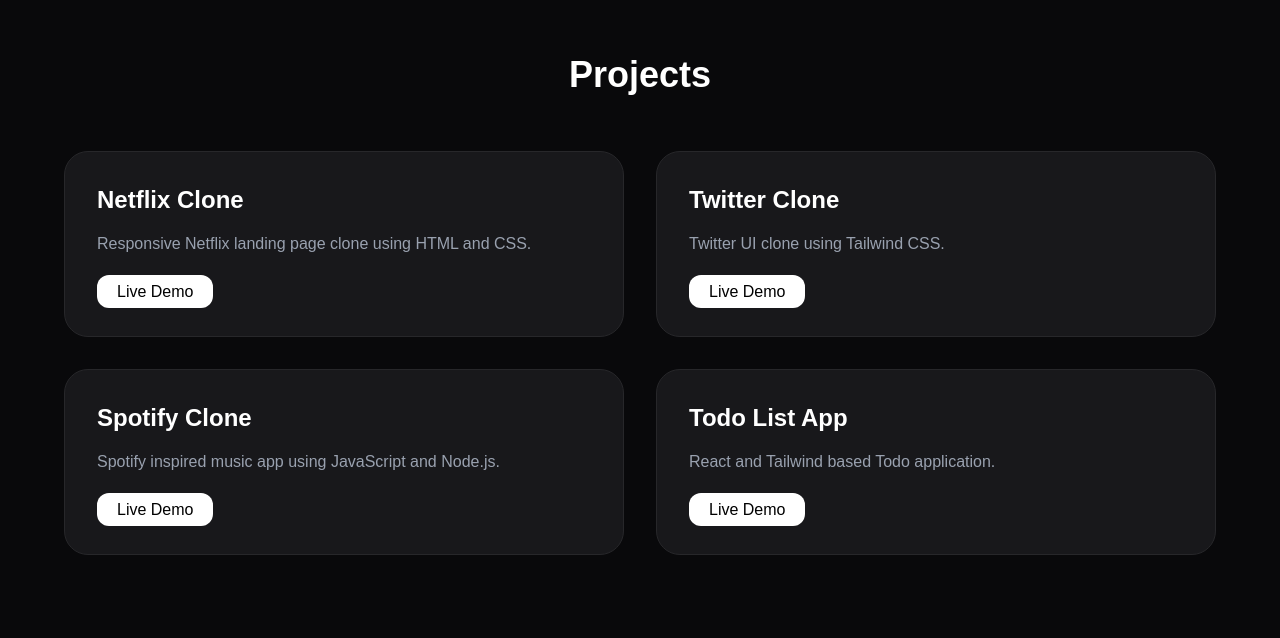
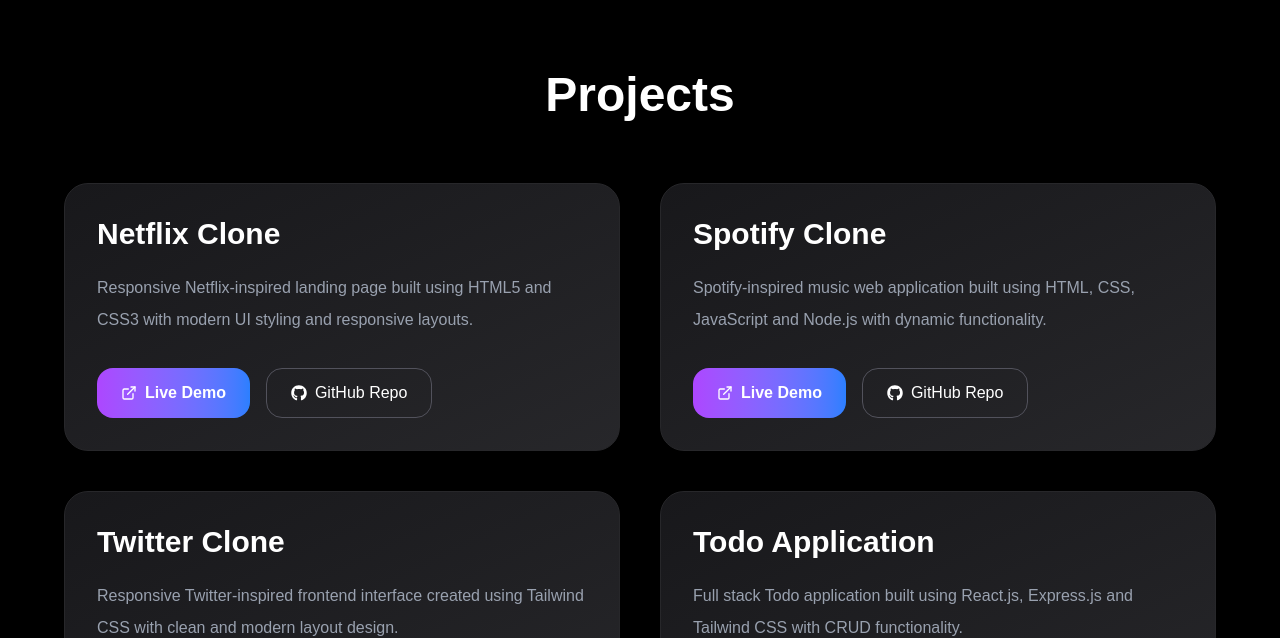
Before and after one commit to HafizAbdulMuizz/abdulmuizz-portfolio, a Next.js app: page / in a window 1280 px wide. Shown: the part 1830-2468 px from the top of the page. Built offline with nearby package versions, Linux system fonts and the light colour scheme.

Commit message:
Updated premium projects section

```diff
--- a/components/Projects.jsx
+++ b/components/Projects.jsx
@@ -1,70 +1,163 @@
-const Projects = () => {
+"use client"
+
+import { motion } from "framer-motion"
+
+import {
+  FaGithub
+} from "react-icons/fa"
+
+import {
+  FiExternalLink
+} from "react-icons/fi"
 
 const projects = [
 
   {
-      title:"Netflix Clone",
-      description:"Responsive Netflix landing page clone using HTML and CSS.",
-      live:"https://uniquenetfliqs.netlify.app/"
+    title: "Netflix Clone",
+
+    description:
+      "Responsive Netflix-inspired landing page built using HTML5 and CSS3 with modern UI styling and responsive layouts.",
+
+    live:
+      "https://uniquenetfliqs.netlify.app/",
+
+    github:
+      "https://github.com/HafizAbdulMuizz/project-1-netflix-colon-using-html-and-css",
   },
 
   {
-      title:"Twitter Clone",
-      description:"Twitter UI clone using Tailwind CSS.",
-      live:"https://uniquetwitter.netlify.app/"
+    title: "Spotify Clone",
+
+    description:
+      "Spotify-inspired music web application built using HTML, CSS, JavaScript and Node.js with dynamic functionality.",
+
+    live:
+      "https://uniquespotify.netlify.app/",
+
+    github:
+      "https://github.com/HafizAbdulMuizz/project-2-spotify-clone-using-html-css-js",
   },
 
   {
-      title:"Spotify Clone",
-      description:"Spotify inspired music app using JavaScript and Node.js.",
-      live:"https://uniquespotify.netlify.app/"
+    title: "Twitter Clone",
+
+    description:
+      "Responsive Twitter-inspired frontend interface created using Tailwind CSS with clean and modern layout design.",
+
+    live:
+      "https://uniquetwitter.netlify.app/",
+
+    github:
+      "https://github.com/HafizAbdulMuizz/project-3-twitter-clone-using-tailwindcss",
   },
 
   {
-      title:"Todo List App",
-      description:"React and Tailwind based Todo application.",
-      live:"https://uniquetoodolist.netlify.app/"
-    }
+    title: "Todo Application",
+
+    description:
+      "Full stack Todo application built using React.js, Express.js and Tailwind CSS with CRUD functionality.",
+
+    live:
+      "https://uniquetoodolist.netlify.app/",
+
+    github:
+      "https://github.com/HafizAbdulMuizz/react-todo-list",
+  },
 
 ]
 
+const Projects = () => {
+
   return (
-    <section id="projects" className="py-24 px-8 bg-zinc-950 text-white">
 
-      <h1 className="text-4xl font-bold text-center mb-14">
+    <section
+      id="projects"
+      className="py-20 md:py-28 px-4 md:px-8 bg-black text-white"
+    >
+
+      <motion.h1
+        initial={{opacity:0,y:40}}
+        whileInView={{opacity:1,y:0}}
+        transition={{duration:1}}
+        viewport={{once:true}}
+        className="text-3xl md:text-5xl font-bold text-center mb-16"
+      >
+
         Projects
-      </h1>
 
-      <div className="grid md:grid-cols-2 gap-8 max-w-6xl mx-auto">
+      </motion.h1>
+
+      <div className="grid md:grid-cols-2 gap-10 max-w-6xl mx-auto">
 
         {projects.map((project,index)=>(
-          <div
+
+          <motion.div
             key={index}
-           className="bg-zinc-900 border border-zinc-800 rounded-3xl p-8 hover:-translate-y-3 hover:shadow-2xl hover:shadow-purple-500/10 duration-500"
+
+            initial={{opacity:0,y:40}}
+            whileInView={{opacity:1,y:0}}
+            transition={{duration:0.6,delay:index*0.2}}
+            viewport={{once:true}}
+
+            className="bg-gradient-to-br from-zinc-900 to-zinc-800 border border-zinc-800 rounded-3xl p-8 hover:-translate-y-3 hover:shadow-2xl hover:shadow-purple-500/20 duration-500"
           >
 
-            <h2 className="text-2xl font-bold mb-4">
+            <h2 className="text-3xl font-bold mb-5">
+
               {project.title}
+
             </h2>
 
-            <p className="text-gray-400 mb-6">
+            <p className="text-gray-400 leading-8 mb-8">
+
               {project.description}
+
             </p>
+
+            {/* Buttons */}
+
+            <div className="flex flex-col sm:flex-row gap-4">
+
+              {/* Live Demo */}
 
               <a
                 href={project.live}
                 target="_blank"
-              className="bg-white text-black px-5 py-2 rounded-xl"
+                rel="noopener noreferrer"
+                className="flex items-center justify-center gap-2 bg-gradient-to-r from-purple-500 to-blue-500 px-6 py-3 rounded-2xl font-semibold hover:scale-105 duration-300"
               >
+
+                <FiExternalLink />
+
                 Live Demo
+
+              </a>
+
+              {/* GitHub */}
+
+              <a
+                href={project.github}
+                target="_blank"
+                rel="noopener noreferrer"
+                className="flex items-center justify-center gap-2 border border-zinc-600 px-6 py-3 rounded-2xl hover:bg-white hover:text-black hover:scale-105 duration-300"
+              >
+
+                <FaGithub />
+
+                GitHub Repo
+
               </a>
 
             </div>
+
+          </motion.div>
+
         ))}
 
       </div>
 
     </section>
+
   )
 }
 
```
Lines whose indentation alone changed are shown as unchanged.
